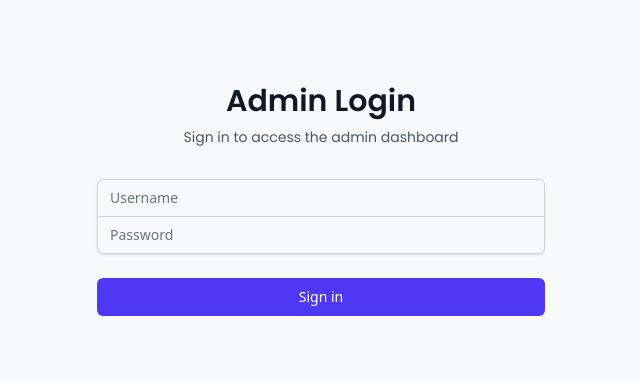
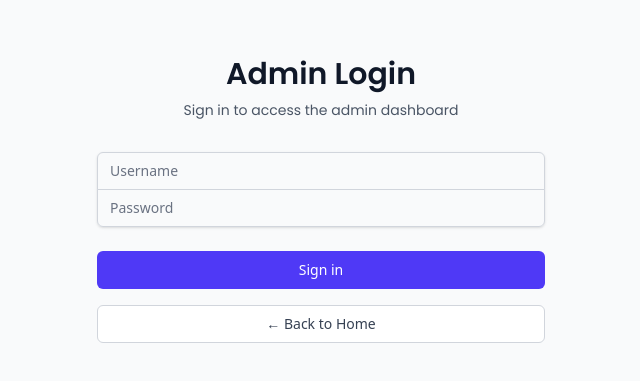
Before and after one commit to ChrystX/dewavepage, a React (Vite) app: page /admin/login in a window 1280 px wide. Shown: the part 213-594 px from the top of the page, without its empty margins (319-959 px from the left). Built offline with nearby package versions, Linux system fonts and the light colour scheme; a web font is replaced by a local one.

Commit message:
Merge remote-tracking branch 'origin/master'

```diff
--- a/src/admin_component/login/AdminLogin.jsx
+++ b/src/admin_component/login/AdminLogin.jsx
@@ -1,6 +1,6 @@
 import React, { useState, useEffect } from 'react';
 import { useNavigate, useLocation } from 'react-router-dom';
-import {useAuth} from "../../contexts/AuthContext.jsx";
+import { useAuth } from "../../contexts/AuthContext.jsx";
 
 const AdminLogin = () => {
     const [username, setUsername] = useState('');
@@ -15,7 +15,6 @@
     const from = location.state?.from?.pathname || '/admin/home';
 
     useEffect(() => {
-        // Redirect if already authenticated and admin
         if (isAuthenticated && isAdmin()) {
             navigate(from, { replace: true });
         }
@@ -39,6 +38,10 @@
         } finally {
             setIsLoading(false);
         }
+    };
+
+    const goToHome = () => {
+        navigate('/');
     };
 
     return (
@@ -101,6 +104,15 @@
                         >
                             {isLoading ? 'Signing in...' : 'Sign in'}
                         </button>
+
+                        {/* Back to Home Button */}
+                        <button
+                            type="button"
+                            onClick={goToHome}
+                            className="mt-4 w-full flex justify-center py-2 px-4 border border-gray-300 text-sm font-medium rounded-md text-gray-700 bg-white hover:bg-gray-100 focus:outline-none focus:ring-2 focus:ring-offset-2 focus:ring-indigo-500"
+                        >
+                            &larr; Back to Home
+                        </button>
                     </div>
                 </form>
             </div>
--- a/src/admin_component/navbar/AdminNavbar.jsx
+++ b/src/admin_component/navbar/AdminNavbar.jsx
@@ -11,9 +11,10 @@
     Settings,
     LayoutDashboard,
     LogOut,
-    User
+    User,
+    Home
 } from 'lucide-react';
-import {useAuth} from "../../contexts/AuthContext.jsx";
+import { useAuth } from "../../contexts/AuthContext.jsx";
 
 const AdminNavbar = () => {
     const [sidebarOpen, setSidebarOpen] = useState(false);
@@ -74,6 +75,11 @@
 
     const cancelLogout = () => {
         setShowLogoutConfirm(false);
+    };
+
+    const goToHome = () => {
+        navigate('/');
+        setSidebarOpen(false);
     };
 
     return (
@@ -143,8 +149,20 @@
                     ))}
                 </nav>
 
-                {/* Bottom Section with Settings and Logout */}
+                {/* Bottom Section with Home, Settings, and Logout */}
                 <div className="px-3 pb-4 border-t border-gray-200 space-y-2">
+                    {/* Back to Home */}
+                    <button
+                        onClick={goToHome}
+                        className="w-full flex items-center px-3 py-3 text-left text-sm font-medium rounded-lg transition-colors group text-gray-700 hover:bg-gray-50 hover:text-gray-900"
+                    >
+                        <Home className="w-5 h-5 mr-3 text-gray-500 group-hover:text-gray-700" />
+                        <div>
+                            <div className="font-medium">Back to Home</div>
+                            <div className="text-xs text-gray-500">Go to public main page</div>
+                        </div>
+                    </button>
+
                     <NavLink
                         to="/admin/settings"
                         onClick={() => setSidebarOpen(false)}
```
